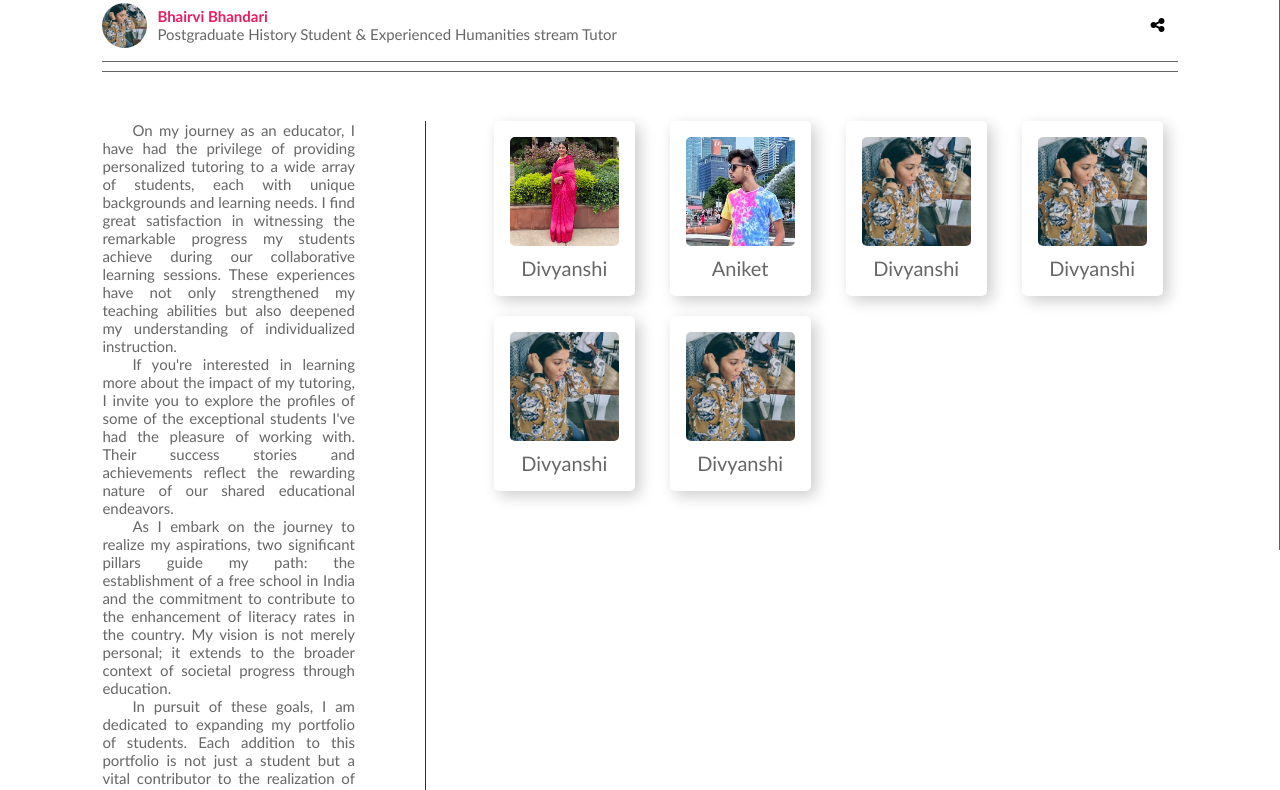
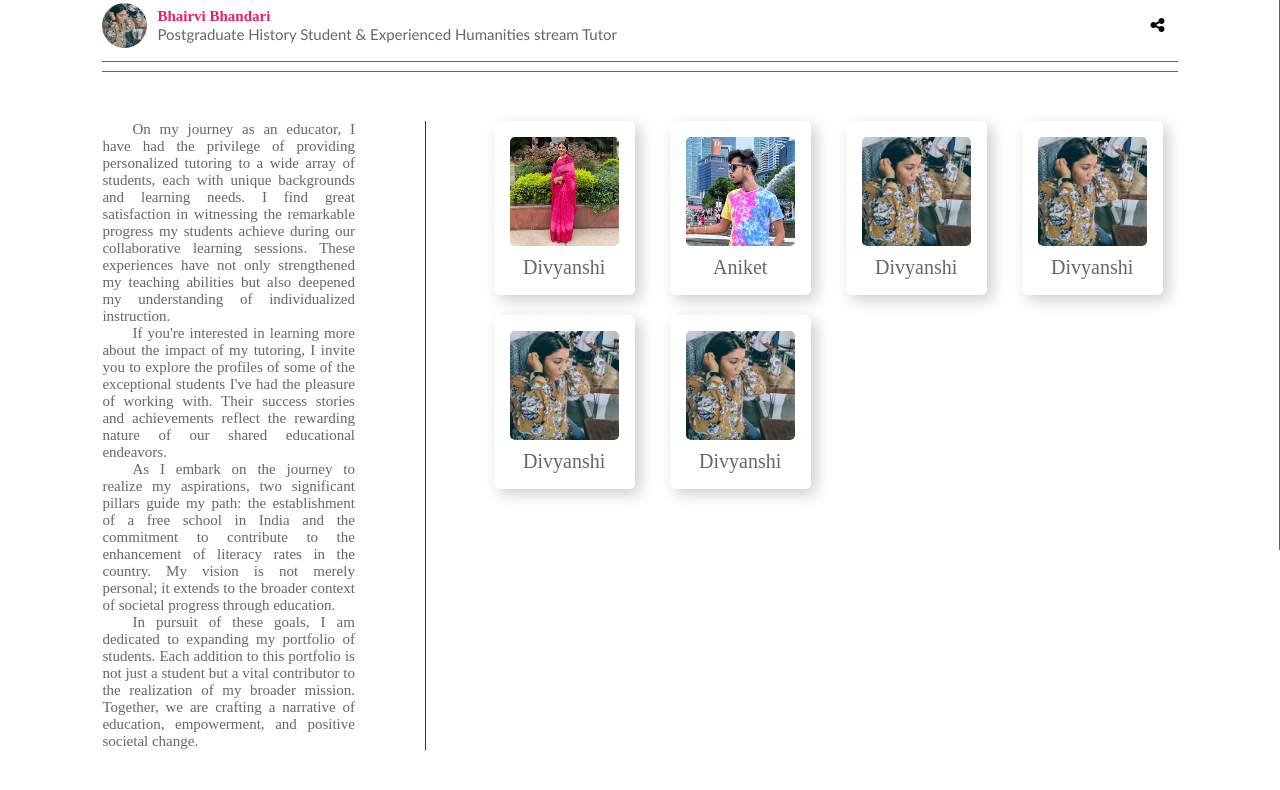
Before and after one commit to bhairvi30/bhairvi30.github.io, a plain HTML site: page mystudents.html in a window 1280 px wide. Shown: the part 250-1040 px from the top of the page. Drawn offline with nearby package versions, Linux system fonts and the light colour scheme; a web font is replaced by a local one.

Commit message:
Update mystudents.html

```diff
--- a/mystudents.html
+++ b/mystudents.html
@@ -4,6 +4,7 @@
         <meta name="viewport" content="width=device-width, initial-scale=1.0">
         <title>Download</title>
         <link rel="stylesheet" href="stylesheets/mycss.css">
+        <link rel="stylesheet" href="stylesheets/fonts.css">
         <link rel="preconnect" href="https://fonts.googleapis.com">
         <link rel="preconnect" href="https://fonts.gstatic.com" crossorigin>
         <link href="https://fonts.googleapis.com/css2?family=Montserrat&family=Open+Sans&family=Poppins&family=Sofia+Sans+Condensed&display=swap" rel="stylesheet">
```
